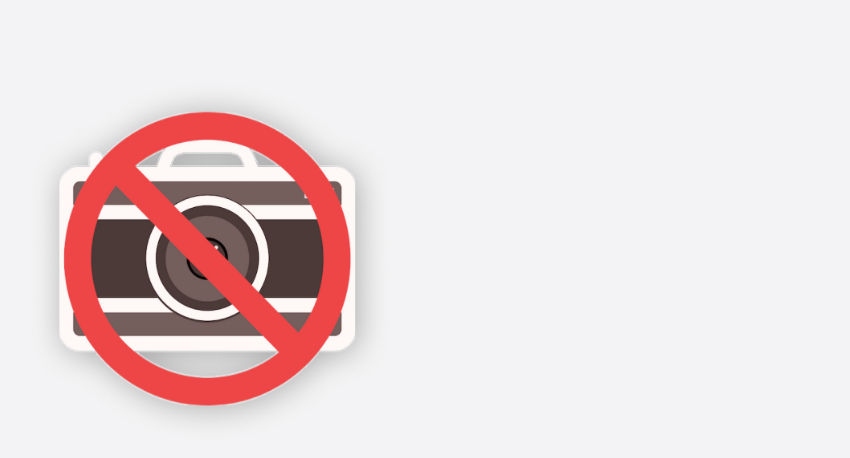
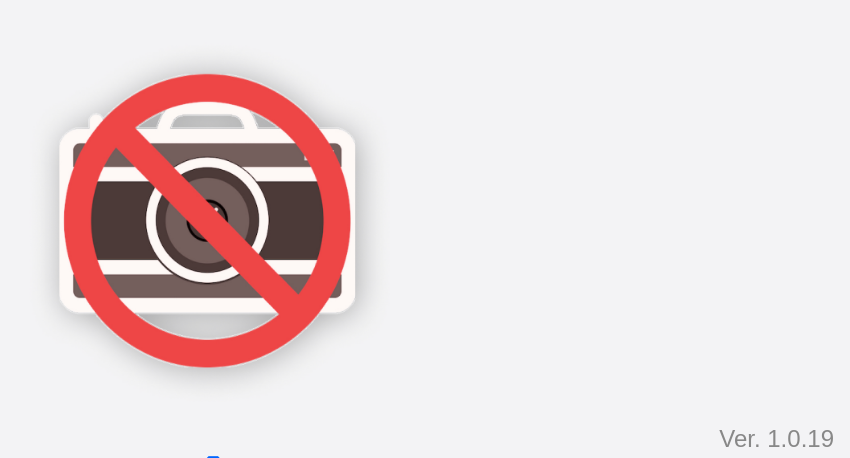
Before and after one commit to Ja-De0819/forme, a plain HTML site: page index.html in a window 1280 px wide. Shown: the part 342-800 px from the top of the page, without its empty margins (430-1280 px from the left). Drawn offline with Linux system fonts and the light colour scheme.

Commit message:
Update style.css

```diff
--- a/style.css
+++ b/style.css
@@ -88,7 +88,7 @@ h1{
 
 .cameraContainer{
 
-    margin-top:48px;
+    margin-top:10px;
 }
 
 .camera{
```
